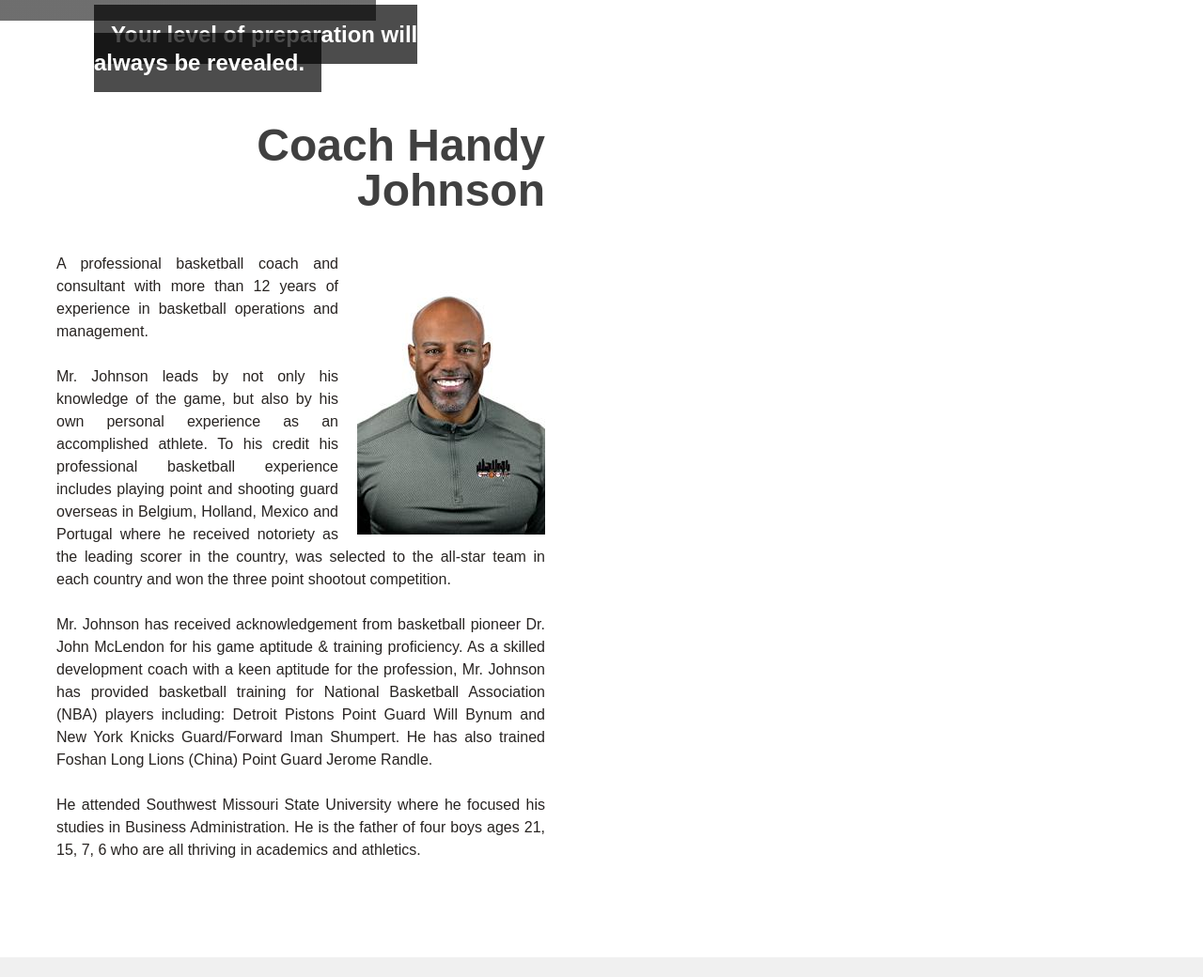
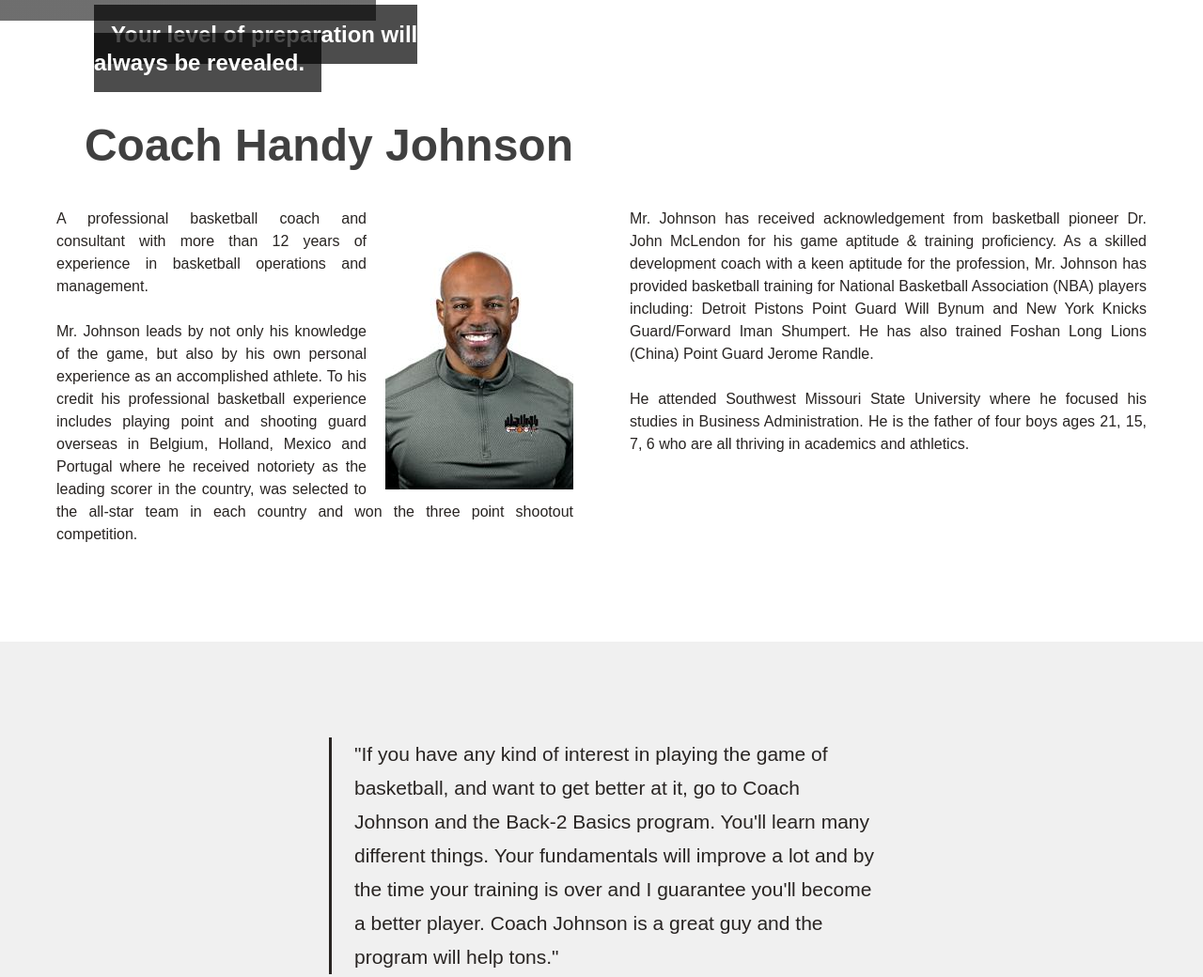
Before and after one commit to Hahndrew/Back2Basics, a website: page index.html in a window 1280 px wide. Shown: the part 1960-3000 px from the top of the page at 94% size. Drawn offline with nearby package versions, Linux system fonts and the light colour scheme; grey boxes are pictures that could not be loaded; a web font is replaced by a local one.

Commit message:
credentials

```diff
--- a/_/components/sass/_layout.scss
+++ b/_/components/sass/_layout.scss
@@ -117,12 +117,19 @@
 
 // SECTION 3: Credentials -------------------------------------
 .section3 {
+	.col-lg-6 {
+		padding: 0px;
+	}
 	padding-left: 6.0rem;
 	padding-top: 10.2rem;
 	padding-right: 6.0rem;
 	padding-bottom: 10.2rem;
+	p {
+		margin-bottom: $large;
+		text-align: justify;
+		}
 	div.section3-left {
-		padding-right: 6.0rem;
+		padding-right: 3.0rem;
 		h2 {
 			font-size: 4.8rem;
 			line-height: 4.8rem;
@@ -133,16 +140,10 @@
 			float: right;
 			margin-left: 2.0rem;
 		}
-		p {
-			margin-bottom: $large;
-			text-align: justify;
-		}
 	}
-	.section3-right {
-		//padding-left: 6.0rem;
-	}
-	.col-lg-6 {
-		padding: 0px;
+	div.section3-right {
+		padding-top: 9.0rem;
+		padding-left: 3.0rem;
 	}
 }
 
--- a/index.html
+++ b/index.html
@@ -65,11 +65,11 @@
 				<h2>Coach Handy Johnson</h2>
 				<img src="images/coach-johnson.jpg" class="img-responsive img-coach" alt="coach">
 				<p>A professional basketball coach and consultant with more than 12 years of experience in basketball operations and management.</p>
-				<p>Mr. Johnson leads by not only his knowledge of the game, but also by his own personal experience as an accomplished athlete. To his credit his professional basketball experience includes playing point and shooting guard overseas in Belgium, Holland, Mexico and Portugal where he received notoriety as the leading scorer in the country, was selected to the all-star team in each country and won the three point shootout competition.</p>
+				<p class="last-p">Mr. Johnson leads by not only his knowledge of the game, but also by his own personal experience as an accomplished athlete. To his credit his professional basketball experience includes playing point and shooting guard overseas in Belgium, Holland, Mexico and Portugal where he received notoriety as the leading scorer in the country, was selected to the all-star team in each country and won the three point shootout competition.</p>
+			</div>
+			<div class="col-lg-6 section3-right">
 				<p>Mr. Johnson has received acknowledgement from basketball pioneer Dr. John McLendon for his game aptitude &amp; training proficiency. As a skilled development coach with a keen aptitude for the profession, Mr. Johnson has provided basketball training for National Basketball Association (NBA) players including: Detroit Pistons Point Guard Will Bynum and New York Knicks Guard/Forward Iman Shumpert. He has also trained Foshan Long Lions (China) Point Guard Jerome Randle.</p>
 				<p class="last-p">He attended Southwest Missouri State University where he focused his studies in Business Administration. He is the father of four boys ages 21, 15, 7, 6 who are all thriving in academics and athletics.</p>
-			</div>
-			<div class="col-lg-6 .section3-right">
 			</div>
 		</div>
 
```
Also changed, not shown: _/css/styles.css.
